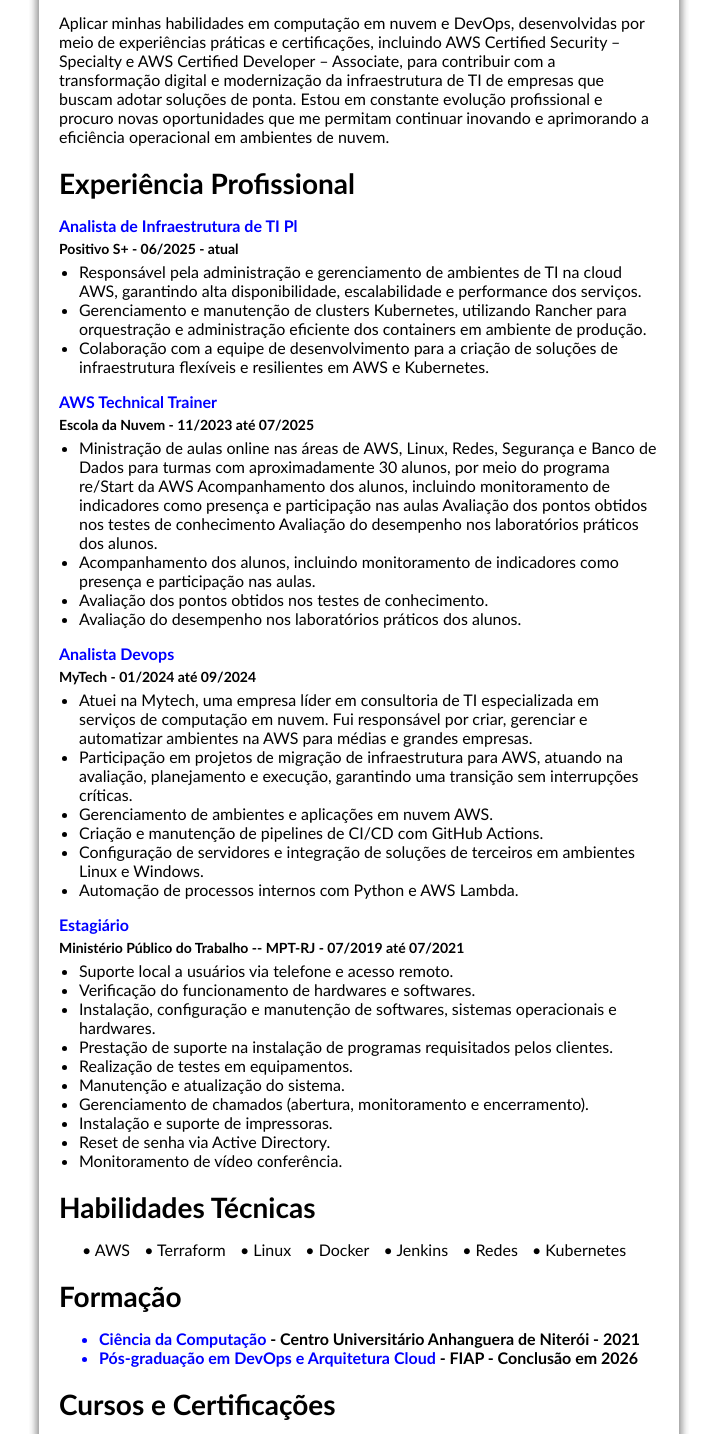
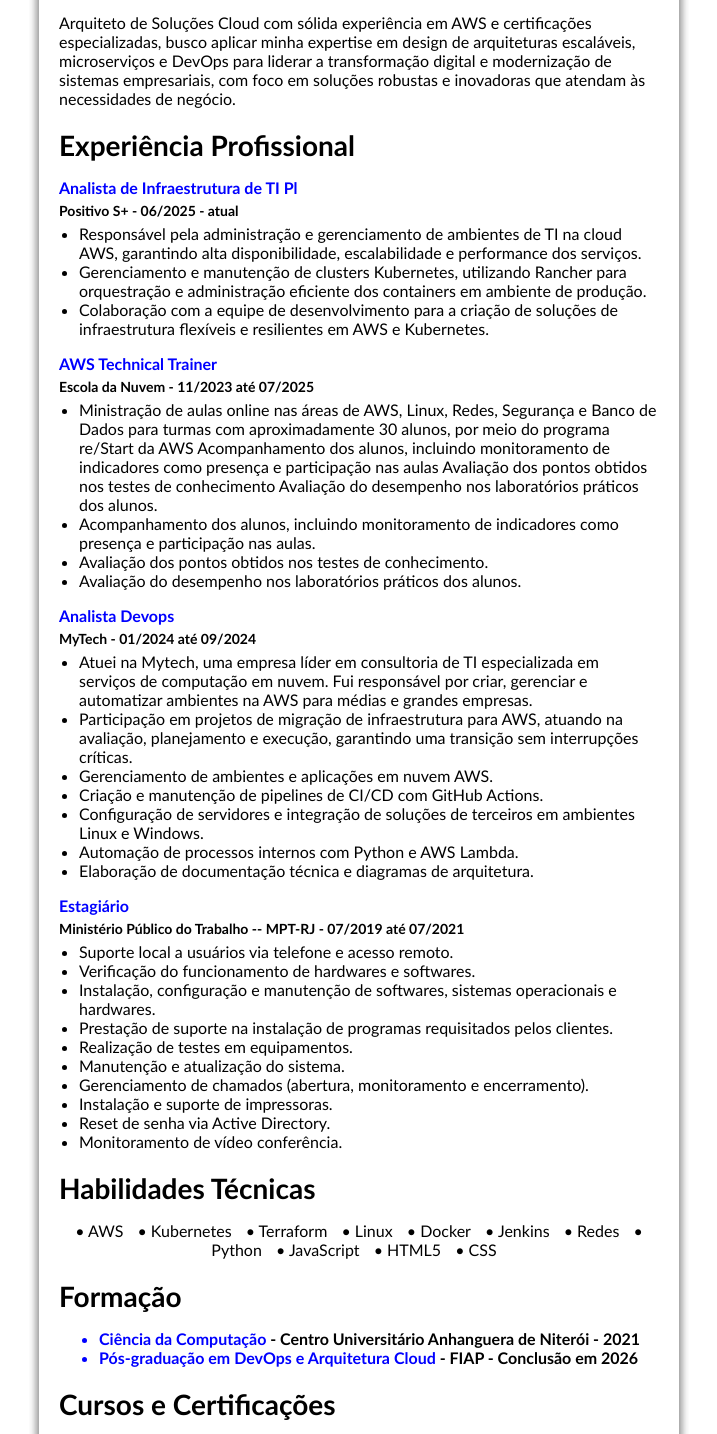
Before and after one commit to brianmonteiro54/Site_de_curriculo, a plain HTML site: page curriculo/cv_brian.html in a window 1280 px wide. Shown: the part 107-1541 px from the top of the page, without its empty margins (281-998 px from the left). Drawn offline with Linux system fonts and the light colour scheme.

Commit message:
Atualizando experiencia

```diff
--- a/curriculo/cv_brian.html
+++ b/curriculo/cv_brian.html
@@ -28,10 +28,9 @@
       </div>
 
       <p class="intro">
-        Aplicar minhas habilidades em computação em nuvem e DevOps, desenvolvidas por meio de experiências práticas e certificações,
-        incluindo AWS Certified Security – Specialty e AWS Certified Developer – Associate, para contribuir com a transformação digital e
-        modernização da infraestrutura de TI de empresas que buscam adotar soluções de ponta. Estou em constante evolução profissional e
-        procuro novas oportunidades que me permitam continuar inovando e aprimorando a eficiência operacional em ambientes de nuvem.
+        Arquiteto de Soluções Cloud com sólida experiência em AWS e certificações especializadas, busco aplicar minha expertise
+         em design de arquiteturas escaláveis, microserviços e DevOps para liderar a transformação digital e modernização de
+         sistemas empresariais, com foco em soluções robustas e inovadoras que atendam às necessidades de negócio.
       </p>
       <h2 class="section-heading">Experiência Profissional</h2>
 
@@ -104,6 +103,9 @@
             <li>
               Automação de processos internos com Python e AWS Lambda.
             </li>
+            <li>
+              Elaboração de documentação técnica e diagramas de arquitetura.
+            </li>
 
 
           </ul>
@@ -165,12 +167,17 @@
       <h2 class="section-heading">Habilidades Técnicas</h2>
       <ul class="skills-list">
         <li>AWS</li>
+        <li>Kubernetes</li>
         <li>Terraform</li>
         <li>Linux</li>
         <li>Docker</li>
         <li>Jenkins</li>
         <li>Redes</li>
-        <li>Kubernetes</li>
+        <li>Python</li>
+        <li>JavaScript</li>
+        <li>HTML5</li>
+        <li>CSS</li>
+
 
 
       </ul>
@@ -188,7 +195,7 @@
         <li><strong class="certification-blue">Certificação Scrum Foundation Professional Certification - SFPC™</strong><span class="certification-black">, Certiprof – 2024</span></li>
         <li><strong class="certification-blue">Certificação AWS Certified Security – Specialty</strong><span class="certification-black">, AWS – 2024</span></li>
         <li><strong class="certification-blue">Certificação AWS Certified Developer – Associate</strong><span class="certification-black">, AWS – 2024</span></li>
-        <li><strong class="certification-blue">Certificação FinOps Certified - Practitioner</strong><span class="certification-black">, AWS – 2024</span></li>
+        <li><strong class="certification-blue">Certificação FinOps Certified - Practitioner</strong><span class="certification-black">, FinOps Foundation – 2024</span></li>
         <li><strong class="certification-blue">Certificação AWS Certified Solutions Architect ‒ Associate</strong><span class="certification-black">, AWS – 2023</span></li>
         <li><strong class="certification-blue">Certificação AWS Certified Cloud Practitioner</strong><span class="certification-black">, AWS – 2023</span></li>
         <li><strong class="certification-blue">DevOps</strong><span class="certification-black">, Ada Tech – 2023</span></li>
```
